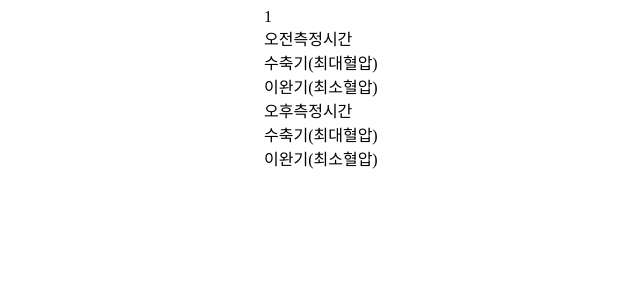
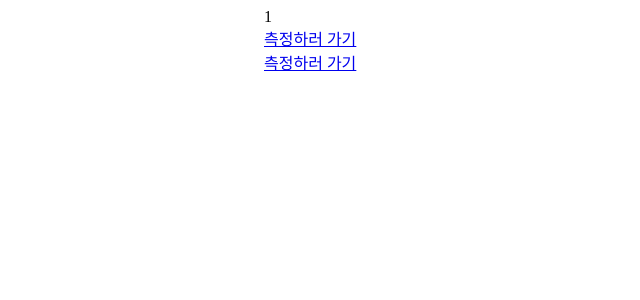
Before and after one commit to js990311/bp-note, a React (Vite) app: page /day/1 in a window 1280 px wide. Shown: the top 300 px of the page, without its empty margins (0-640 px from the left). Built offline with nearby package versions, Linux system fonts and the light colour scheme.

Commit message:
add: today record

```diff
--- a/src/App.jsx
+++ b/src/App.jsx
@@ -12,7 +12,7 @@ function App() {
       <RecordsProvider>
         <Routes>
           <Route path='' element={<BPHome />}></Route>
-          <Route path="/record" element={<BPRecord />}></Route>
+          <Route path="/record/:date/:ampm" element={<BPRecord />}></Route>
           <Route path='*' element={<NotFound />}></Route>
           <Route
             path='/day/:date' element={
--- a/src/components/global/input/InputTime.jsx
+++ b/src/components/global/input/InputTime.jsx
@@ -8,7 +8,6 @@ const InputTime = ({name, value, onChange}) => {
 
     useEffect(
         ()=>{
-            console.log('123');
             onChange({
                 name : 'time',
                 value : getTimeToString(new Date())
--- a/src/components/record/BPrecord.jsx
+++ b/src/components/record/BPrecord.jsx
@@ -4,10 +4,12 @@ import Tab from "../global/tab/Tab";
 import BPTimer from "./timer/BPTimer";
 import InputDate from "../global/input/InputDate";
 import InputTime from "../global/input/InputTime";
+import { useParams } from "react-router-dom";
 
 const BPRecord = () => {
+    const {date, ampm} = useParams();
     const [dateTime, setDateTime] = useState({
-        date : '',
+        date : date,
         time : ''
     });
 
--- a/src/components/today/TodayRecord.jsx
+++ b/src/components/today/TodayRecord.jsx
@@ -1,5 +1,5 @@
 import { useContext, useEffect, useState } from "react";
-import { useParams } from "react-router-dom";
+import { Link, useParams } from "react-router-dom";
 import { RecordsContext } from "../record-context/BpRecordContext";
 import TodayBp from "./TodayBp";
 
@@ -10,8 +10,10 @@ const TodayRecord = () => {
         id: null,
         date: date,
         am : {
+            time: ''
         },
         pm : {
+            time: ''
         }
     });
 
@@ -36,7 +38,7 @@ const TodayRecord = () => {
             <div>
                 {
                     todayRecord.am.time===''
-                    ? <div>데이터가 없습니다</div>
+                    ? <Link to={`/record/${date}/am`}>측정하러 가기</Link>
                     : <TodayBp
                         am = {true}
                         record={todayRecord.am}
@@ -46,9 +48,9 @@ const TodayRecord = () => {
             <div>
             {
                     todayRecord.pm.time===''
-                    ? <div>데이터가 없습니다</div>
+                    ? <Link to={`/record/${date}/am`}>측정하러 가기</Link>
                     : <TodayBp
-                        pm = {true}
+                        pm= {true}
                         record={todayRecord.am}
                     />
                 }
```
